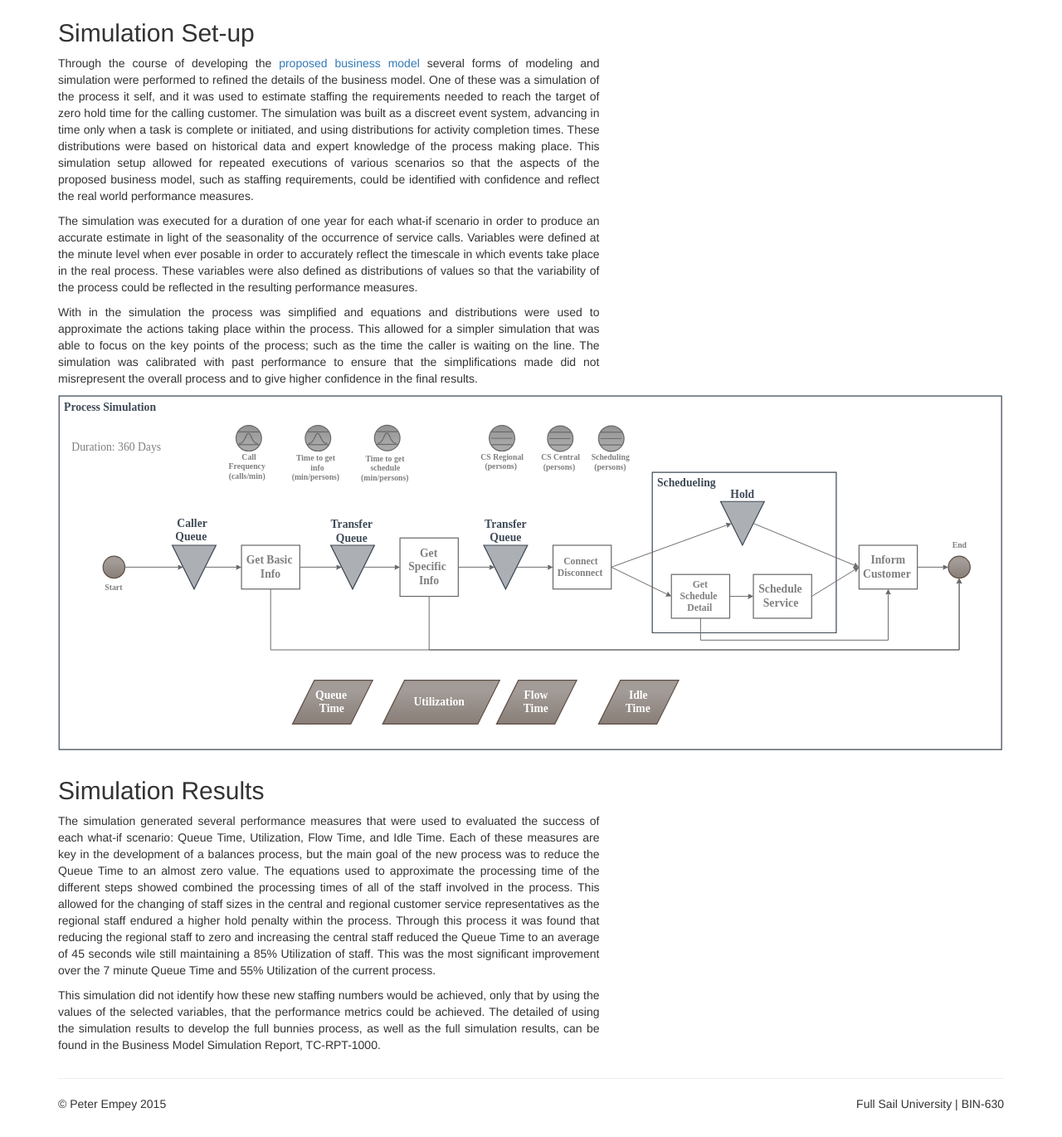
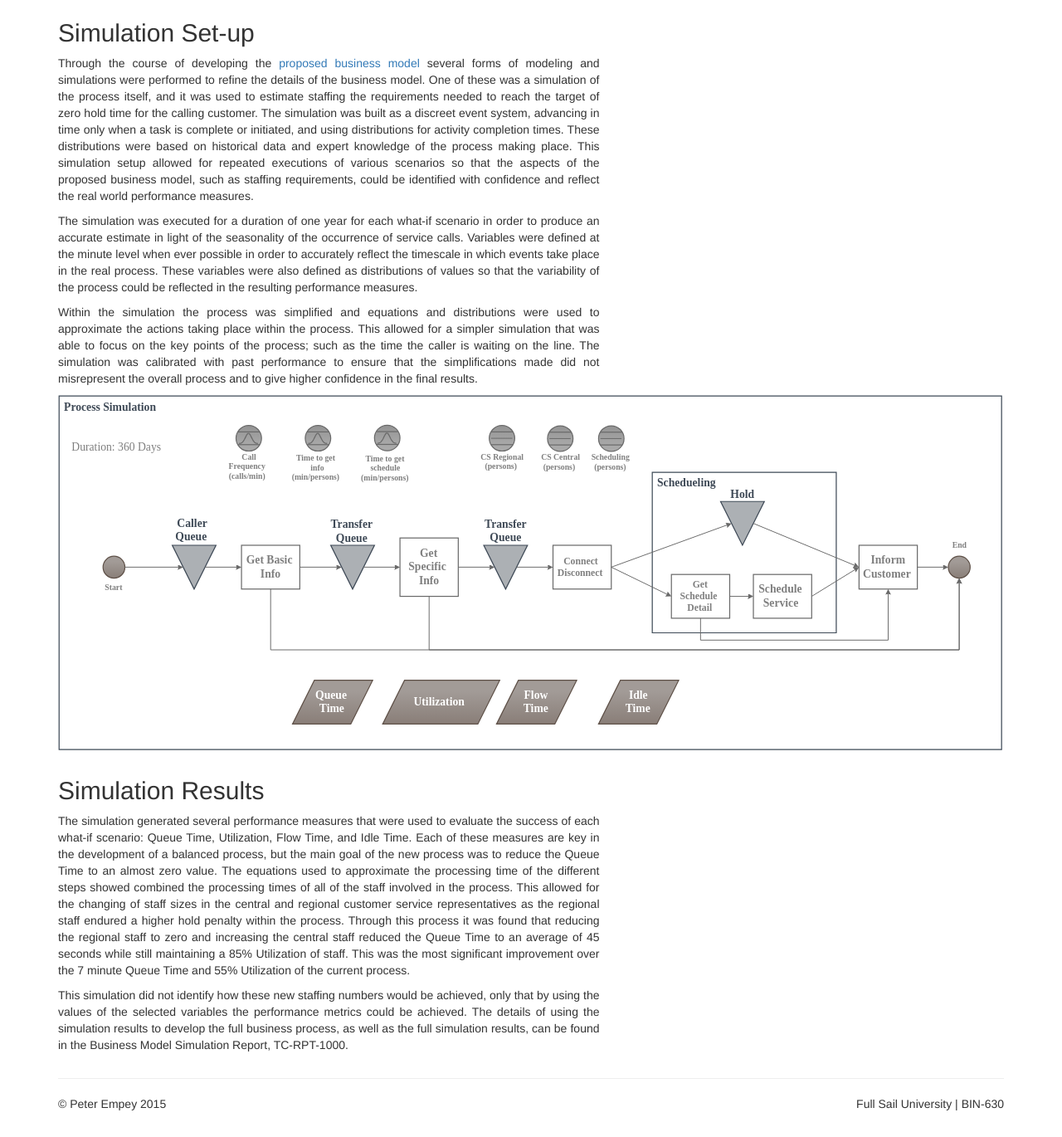
Before and after one commit to pempey/pempey..github.io, a plain HTML site: page business-process-analysis.html in a window 1280 px wide. Shown: the part 245-1615 px from the top of the page at 83% size. Drawn offline with nearby package versions, Linux system fonts and the light colour scheme; a script that the page names is missing.

Commit message:
Updated edited text.
Added the body text after the tech edit.

```diff
--- a/business-process-analysis.html
+++ b/business-process-analysis.html
@@ -81,10 +81,11 @@
    	  <div class="row">
         	<div class="col-md-7 col-md-offset-0">
             <h2>Simulation Set-up</h2>
-            	<p class="text-justify">Through the course of developing the <a href="proposed-business-model.html">proposed business model</a> several forms of modeling and simulation were performed to refined the details of the business model.  One of these was a simulation of the process it self, and it was used to estimate staffing the requirements needed to reach the target of zero hold time for the calling customer.  The simulation was built as a discreet event system, advancing in time only when a task is complete or initiated, and using distributions for activity completion times.  These distributions were based on historical data and expert knowledge of the process making place.  This simulation setup allowed for repeated executions of various scenarios so that the aspects of the proposed business model, such as staffing requirements, could be identified with confidence and reflect the real world performance measures.</p>
-                <p class="text-justify">The simulation was executed for a duration of one year for each what-if scenario in order to produce an accurate estimate in light of the seasonality of the occurrence of service calls.  Variables were defined at the minute level when ever posable in order to accurately reflect the timescale in which events take place in the real process.  These variables were also defined as distributions of values so that the variability of the process could be reflected in the resulting performance measures. </p>
+            	<p class="text-justify">Through the course of developing the <a href="proposed-business-model.html">proposed business model</a> several forms of modeling and simulations were performed to refine the details of the business model.  One of these was a simulation of the process itself, and it was used to estimate staffing the requirements needed to reach the target of zero hold time for the calling customer.  The simulation was built as a discreet event system, advancing in time only when a task is complete or initiated, and using distributions for activity completion times.  These distributions were based on historical data and expert knowledge of the process making place.  This simulation setup allowed for repeated executions of various scenarios so that the aspects of the proposed business model, such as staffing requirements, could be identified with confidence and reflect the real world performance measures.</p>
+                <p class="text-justify">The simulation was executed for a duration of one year for each what-if scenario in order to produce an accurate estimate in light of the seasonality of the occurrence of service calls.  Variables were defined at the minute level when ever possible in order to accurately reflect the timescale in which events take place in the real process.  These variables were also defined as distributions of values so that the variability of the process could be reflected in the resulting performance measures.</p>
 
-<p class="text-justify">With in the simulation the process was simplified and equations and distributions were used to approximate the actions taking place within the process.  This allowed for a simpler simulation that was able to focus on the key points of the process; such as the time the caller is waiting on the line.  The simulation was calibrated with past performance to ensure that the simplifications made did not misrepresent the overall process and to give higher confidence in the final results.</p>
+<p class="text-justify">Within the simulation the process was simplified and equations and distributions were used to approximate the actions taking place within the process.  This allowed for a simpler simulation that was able to focus on the key points of the process; such as the time the caller is waiting on the line.  The simulation was calibrated with past performance to ensure that the simplifications made did not misrepresent the overall process and to give higher confidence in the final results.
+</p>
 
     		</div>
            <div class="col-md-12">
@@ -102,10 +103,10 @@
         <h2>Simulation Results</h2>
 
 <p class="text-justify">
-    The simulation generated several performance measures that were used to evaluated the success of each what-if scenario: Queue Time, Utilization, Flow Time, and Idle Time.  Each of these measures are key in the development of a balances process, but the main goal of the new process was to reduce the Queue Time to an almost zero value.  The equations used to approximate the processing time of the different steps showed combined the processing times of all of the staff involved in the process. This allowed for the changing of staff sizes in the central and regional customer service representatives as the regional staff endured a higher hold penalty within the process.  Through this process it was found that reducing the regional staff to zero and increasing the central staff reduced the Queue Time to an average of 45 seconds wile still maintaining a 85% Utilization of staff.  This was the most significant improvement over the 7 minute Queue Time and 55% Utilization of the current process.
+    The simulation generated several performance measures that were used to evaluate the success of each what-if scenario: Queue Time, Utilization, Flow Time, and Idle Time.  Each of these measures are key in the development of a balanced process, but the main goal of the new process was to reduce the Queue Time to an almost zero value.  The equations used to approximate the processing time of the different steps showed combined the processing times of all of the staff involved in the process. This allowed for the changing of staff sizes in the central and regional customer service representatives as the regional staff endured a higher hold penalty within the process.  Through this process it was found that reducing the regional staff to zero and increasing the central staff reduced the Queue Time to an average of 45 seconds while still maintaining a 85% Utilization of staff.  This was the most significant improvement over the 7 minute Queue Time and 55% Utilization of the current process.
     </p>
     <p class="text-justify">
-    This simulation did not identify how these new staffing numbers would be achieved, only that by using the values of the selected variables, that the performance metrics could be achieved.  The detailed of using the simulation results to develop the full bunnies process, as well as the full simulation results, can be found in the Business Model Simulation Report, TC-RPT-1000.
+    This simulation did not identify how these new staffing numbers would be achieved, only that by using the values of the selected variables the performance metrics could be achieved.  The details of using the simulation results to develop the full business process, as well as the full simulation results, can be found in the Business Model Simulation Report, TC-RPT-1000.
     </p>
 
 
```
Also changed, not shown: pricing-analysis.html (+4 -4 lines), proposed-business-model.html (+1 -1 lines).
